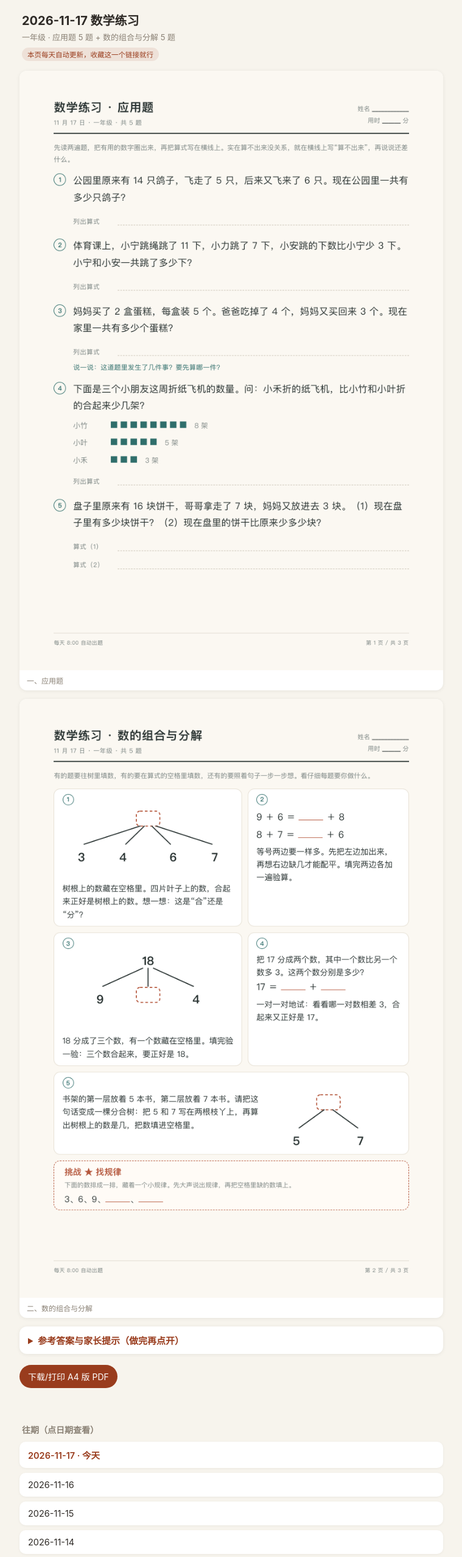
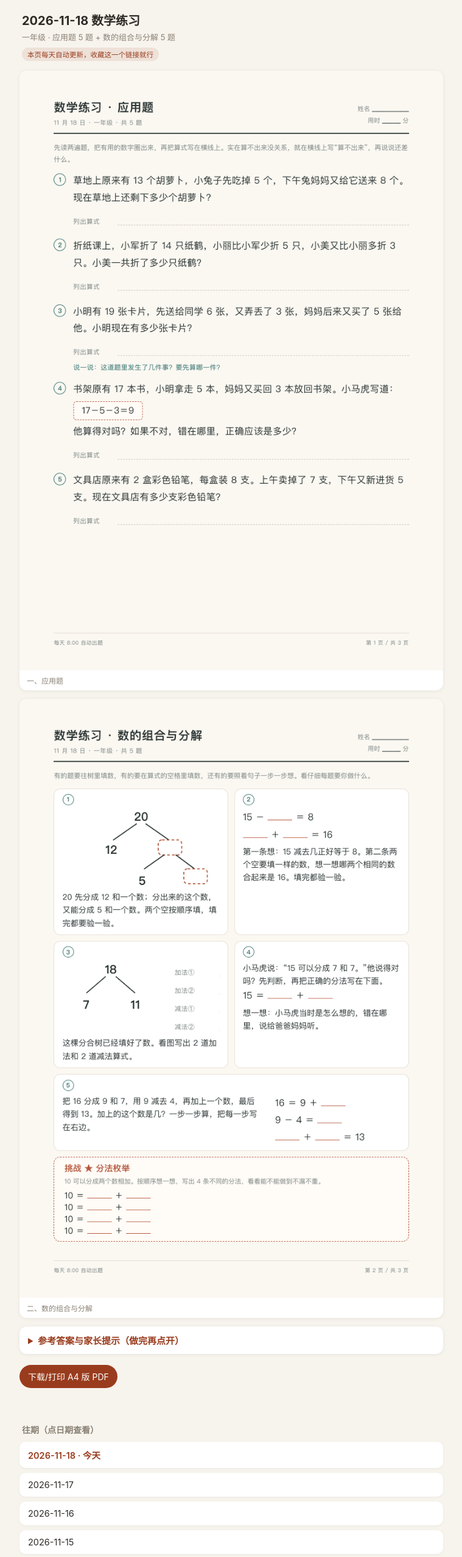
Before and after one commit to dreamick/math-daily, a plain HTML site: page index.html in a window 1280 px wide. Shown: the top 2553 px of the page at 61% size, without its empty margins (260-1019 px from the left). Drawn offline with Linux system fonts and the light colour scheme.

Commit message:
latest: 2026-11-18

```diff
--- a/index.html
+++ b/index.html
@@ -4,7 +4,7 @@
 <meta charset="utf-8">
 <meta name="viewport" content="width=device-width,initial-scale=1">
 <meta name="format-detection" content="telephone=no">
-<title>2026-11-17 数学练习 · 每天更新</title>
+<title>2026-11-18 数学练习 · 每天更新</title>
 <style>
   :root{--bg:#F7F4ED; --card:#fff; --ink:#2E2A26; --muted:#8A8175; --clay:#993C1D;}
   *{box-sizing:border-box;}
@@ -39,22 +39,22 @@
 </head>
 <body>
 <header>
-  <h1>2026-11-17 数学练习</h1>
+  <h1>2026-11-18 数学练习</h1>
   <div class="sub">一年级 · 应用题 5 题 + 数的组合与分解 5 题</div>
   <div class="badge">本页每天自动更新，收藏这一个链接就行</div>
 </header>
 <main>
-  <figure><img src="2026-11-17/01-应用题.png" alt="一、应用题" loading="lazy"><figcaption>一、应用题</figcaption></figure>
-  <figure><img src="2026-11-17/02-组合分解.png" alt="二、数的组合与分解" loading="lazy"><figcaption>二、数的组合与分解</figcaption></figure>
+  <figure><img src="2026-11-18/01-应用题.png" alt="一、应用题" loading="lazy"><figcaption>一、应用题</figcaption></figure>
+  <figure><img src="2026-11-18/02-组合分解.png" alt="二、数的组合与分解" loading="lazy"><figcaption>二、数的组合与分解</figcaption></figure>
   <details>
     <summary>参考答案与家长提示（做完再点开）</summary>
-    <figure><img src="2026-11-17/03-答案与提示.png" alt="三、答案与提示" loading="lazy"><figcaption>三、答案与提示</figcaption></figure>
+    <figure><img src="2026-11-18/03-答案与提示.png" alt="三、答案与提示" loading="lazy"><figcaption>三、答案与提示</figcaption></figure>
   </details>
-  <a class="pdf" href="2026-11-17/2026-11-17-数学练习.pdf" target="_blank" rel="noopener">下载/打印 A4 版 PDF</a>
+  <a class="pdf" href="2026-11-18/2026-11-18-数学练习.pdf" target="_blank" rel="noopener">下载/打印 A4 版 PDF</a>
 </main>
 <section class="history">
     <h2>往期（点日期查看）</h2>
-    <ul><li class="cur"><a href="2026-11-17/">2026-11-17 · 今天</a></li><li><a href="2026-11-16/">2026-11-16</a></li><li><a href="2026-11-15/">2026-11-15</a></li><li><a href="2026-11-14/">2026-11-14</a></li><li><a href="2026-11-13/">2026-11-13</a></li><li><a href="2026-11-12/">2026-11-12</a></li><li><a href="2026-11-11/">2026-11-11</a></li><li><a href="2026-11-10/">2026-11-10</a></li><li><a href="2026-11-09/">2026-11-09</a></li><li><a href="2026-11-08/">2026-11-08</a></li><li><a href="2026-11-07/">2026-11-07</a></li><li><a href="2026-11-06/">2026-11-06</a></li><li><a href="2026-11-05/">2026-11-05</a></li><li><a href="2026-11-04/">2026-11-04</a></li><li><a href="2026-11-03/">2026-11-03</a></li><li><a href="2026-11-02/">2026-11-02</a></li><li><a href="2026-10-30/">2026-10-30</a></li><li><a href="2026-10-29/">2026-10-29</a></li><li><a href="2026-10-28/">2026-10-28</a></li><li><a href="2026-10-27/">2026-10-27</a></li><li><a href="2026-10-26/">2026-10-26</a></li><li><a href="2026-10-23/">2026-10-23</a></li></ul>
+    <ul><li class="cur"><a href="2026-11-18/">2026-11-18 · 今天</a></li><li><a href="2026-11-17/">2026-11-17</a></li><li><a href="2026-11-16/">2026-11-16</a></li><li><a href="2026-11-15/">2026-11-15</a></li><li><a href="2026-11-14/">2026-11-14</a></li><li><a href="2026-11-13/">2026-11-13</a></li><li><a href="2026-11-12/">2026-11-12</a></li><li><a href="2026-11-11/">2026-11-11</a></li><li><a href="2026-11-10/">2026-11-10</a></li><li><a href="2026-11-09/">2026-11-09</a></li><li><a href="2026-11-08/">2026-11-08</a></li><li><a href="2026-11-07/">2026-11-07</a></li><li><a href="2026-11-06/">2026-11-06</a></li><li><a href="2026-11-05/">2026-11-05</a></li><li><a href="2026-11-04/">2026-11-04</a></li><li><a href="2026-11-03/">2026-11-03</a></li><li><a href="2026-11-02/">2026-11-02</a></li><li><a href="2026-10-30/">2026-10-30</a></li><li><a href="2026-10-29/">2026-10-29</a></li><li><a href="2026-10-28/">2026-10-28</a></li><li><a href="2026-10-27/">2026-10-27</a></li><li><a href="2026-10-26/">2026-10-26</a></li><li><a href="2026-10-23/">2026-10-23</a></li></ul>
   </section>
 <footer>
 
```
